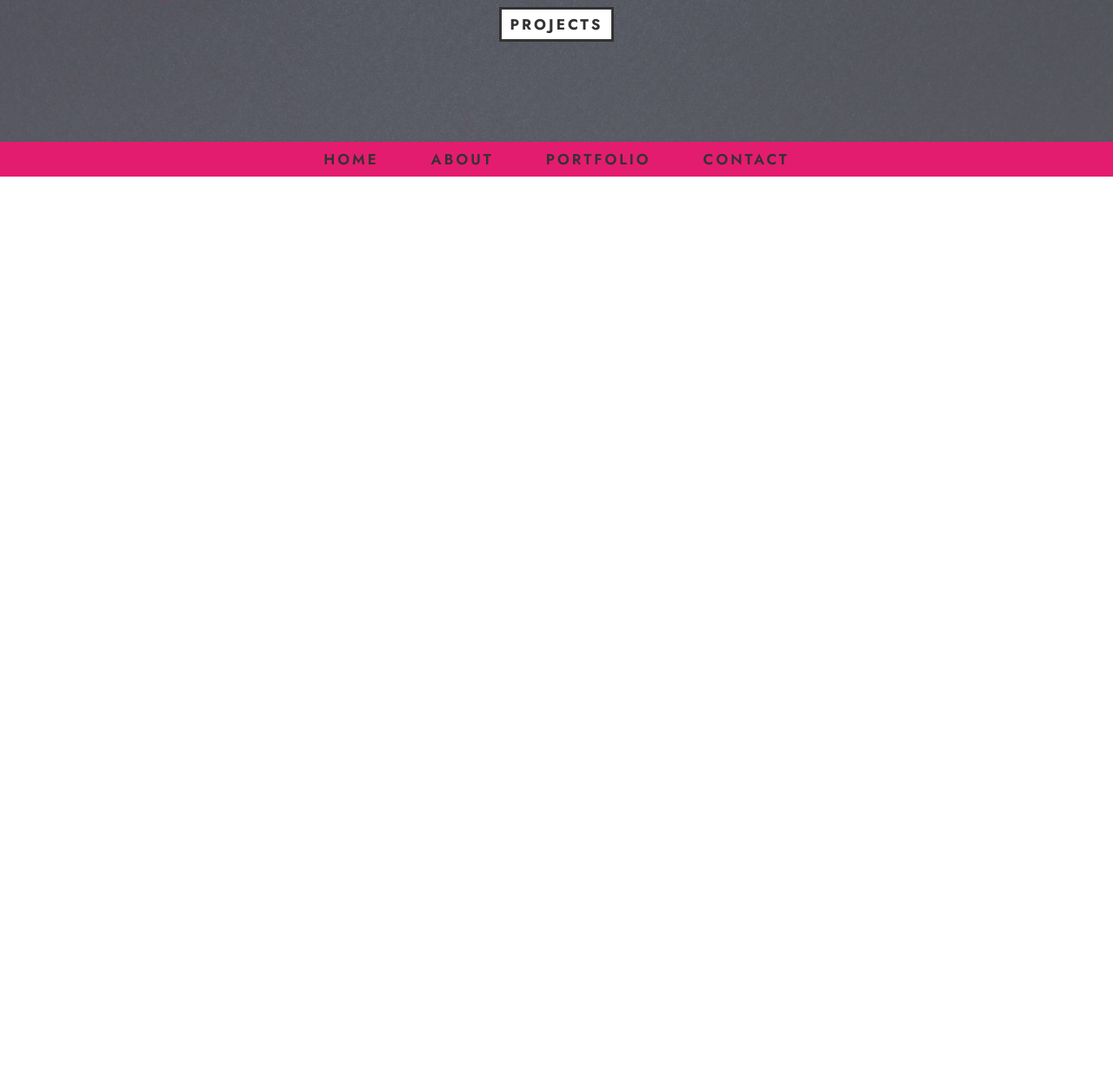
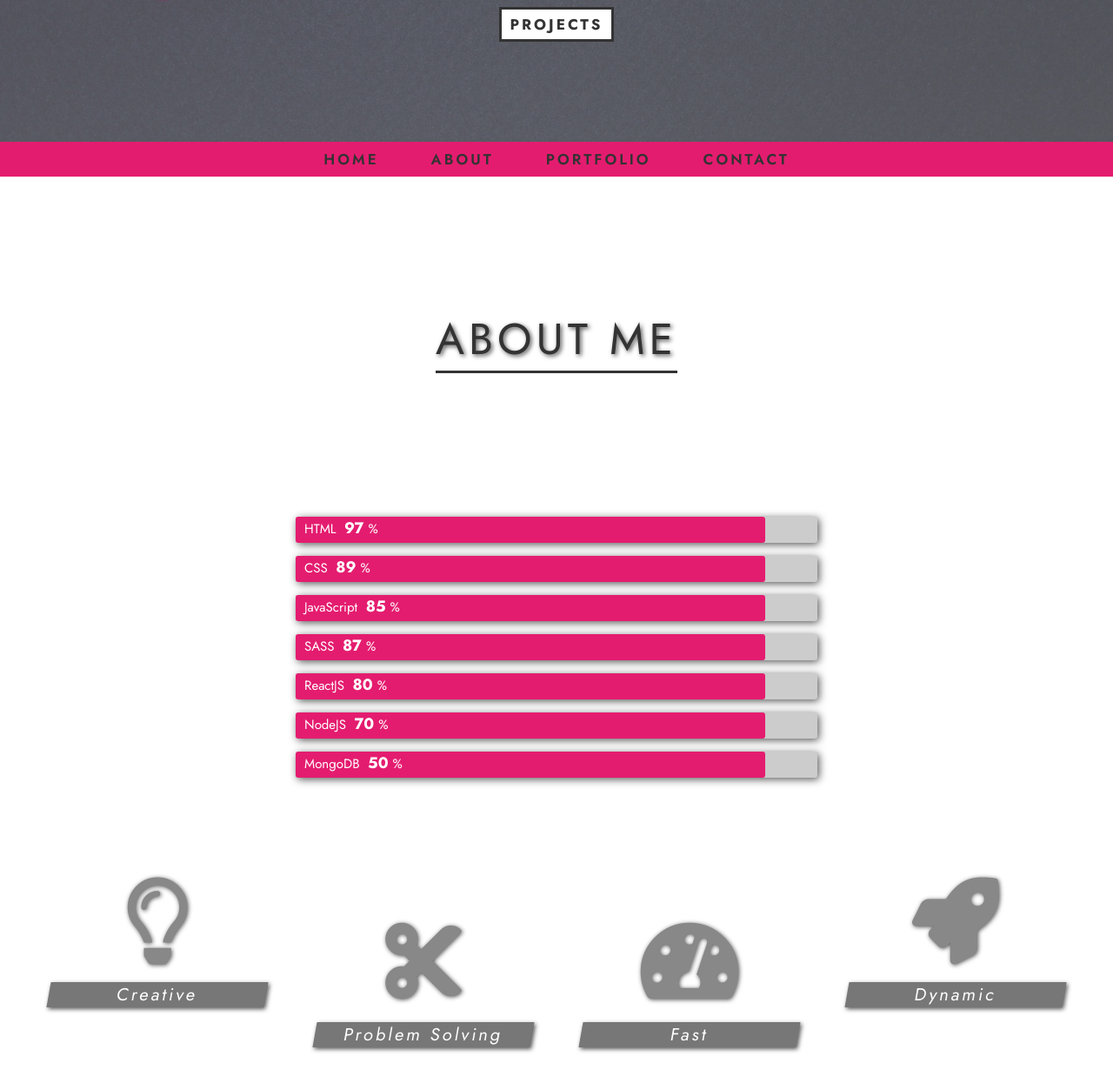
Before and after one commit to RuslanPanasuk/Personal_Portfolio, a plain HTML site: page index.html in a window 1280 px wide. Shown: the part 637-1890 px from the top of the page at 87% size. Before the commit the page ends 840 px from the top, so only its background shows below. Drawn offline with Linux system fonts and the light colour scheme.

Commit message:
feat: add about section

```diff
--- a/index.html
+++ b/index.html
@@ -28,6 +28,93 @@
         <a href="#" class="navbar-link">Portfolio</a>
         <a href="#" class="navbar-link">Contact</a>
       </nav>
+      <section class="section-2">
+        <h1 class="section-2-heading">About Me</h1>
+        <div class="progress-bar-wrapper">
+
+          <div class="progress-bar">
+            <p class="progress-text">
+              HTML
+              <span>97</span>%
+            </p>
+            <div class="progress-percent"></div>
+          </div>
+
+          <div class="progress-bar">
+            <p class="progress-text">
+              CSS
+              <span>89</span>%
+            </p>
+            <div class="progress-percent"></div>
+          </div>
+
+          <div class="progress-bar">
+            <p class="progress-text">
+              JavaScript
+              <span>85</span>%
+            </p>
+            <div class="progress-percent"></div>
+          </div>
+
+          <div class="progress-bar">
+            <p class="progress-text">
+              SASS
+              <span>87</span>%
+            </p>
+            <div class="progress-percent"></div>
+          </div>
+
+          <div class="progress-bar">
+            <p class="progress-text">
+              ReactJS
+              <span>80</span>%
+            </p>
+            <div class="progress-percent"></div>
+          </div>
+
+          <div class="progress-bar">
+            <p class="progress-text">
+              NodeJS
+              <span>70</span>%
+            </p>
+            <div class="progress-percent"></div>
+          </div>
+
+          <div class="progress-bar">
+            <p class="progress-text">
+              MongoDB
+              <span>50</span>%
+            </p>
+            <div class="progress-percent"></div>
+          </div>
+
+        </div>
+
+        <div class="services">
+
+          <div class="service">
+            <i class="far fa-lightbulb"></i>
+            <h2 class="service-heading">Creative</h2>
+          </div>
+
+          <div class="service">
+            <i class="fas fa-cut"></i>
+            <h2 class="service-heading">Problem Solving</h2>
+          </div>
+
+          <div class="service">
+            <i class="fas fa-tachometer-alt"></i>
+            <h2 class="service-heading">Fast</h2>
+          </div>
+
+          <div class="service">
+            <i class="fas fa-rocket"></i>
+            <h2 class="service-heading">Dynamic</h2>
+          </div>
+
+        </div>
+
+      </section>
 
     </div>
     <script src="script.js"></script>
--- a/style.css
+++ b/style.css
@@ -117,3 +117,93 @@ html {
 .navbar-link:hover::before {
   width: 130%;
 }
+
+
+/* About section _______________________________*/
+
+.section-2 {
+  width: 100%;
+  height: 100%;
+  padding: 15rem 0 10rem 0;
+  background-color: #fff;
+  display: flex;
+  flex-direction: column;
+  align-items: center;
+}
+
+.section-2-heading {
+  font-size: 5rem;
+  color: #333;
+  text-transform: uppercase;
+  letter-spacing: 0.5rem;
+  margin-bottom: 15rem;
+  border-bottom: 0.3rem solid #333;
+  text-shadow: 0.2rem 0.2rem 0.5rem #555;
+}
+
+.progress-bar-wrapper {
+  margin-bottom: 10rem;
+}
+
+.progress-bar {
+  position: relative;
+  width: 60rem;
+  height: 3rem;
+  background-color: #ccc;
+  margin: 1.5rem 0;
+  border-radius: 0.3rem;
+  box-shadow: 0.2rem 0.2rem 1rem #555;
+}
+
+.progress-text {
+  position: absolute;
+  left: 1rem;
+  font-size: 1.5rem;
+  color: #fff;
+}
+
+.progress-text span {
+  margin: 0 0.5rem;
+  font-size: 1.8rem;
+  font-weight: 700;
+}
+
+.progress-percent {
+  width: 90%;
+  height: 100%;
+  background-color: #e41c6f;
+  border-radius: 0.3rem;
+}
+
+.services {
+  width: 100%;
+  height: 30vh;
+  display: flex;
+  justify-content: space-evenly;
+  align-items: center;
+}
+.service {
+  text-align: center;
+}
+
+.service:first-child,
+.service:last-child {
+  align-self: flex-start;
+}
+
+.service i {
+  font-size: 10rem;
+  color: #888;
+  margin-bottom: 2rem;
+  text-shadow: 0.1rem 0.1rem 0.5rem #555;
+}
+
+.service h2 {
+  width: 25rem;
+  font-size: 2rem;
+  color: #fff;
+  background-color: #777;
+  letter-spacing: 0.3rem;
+  transform: skew(-10deg);
+  box-shadow: 0.2rem 0.2rem 0.5rem #555;
+}
```
